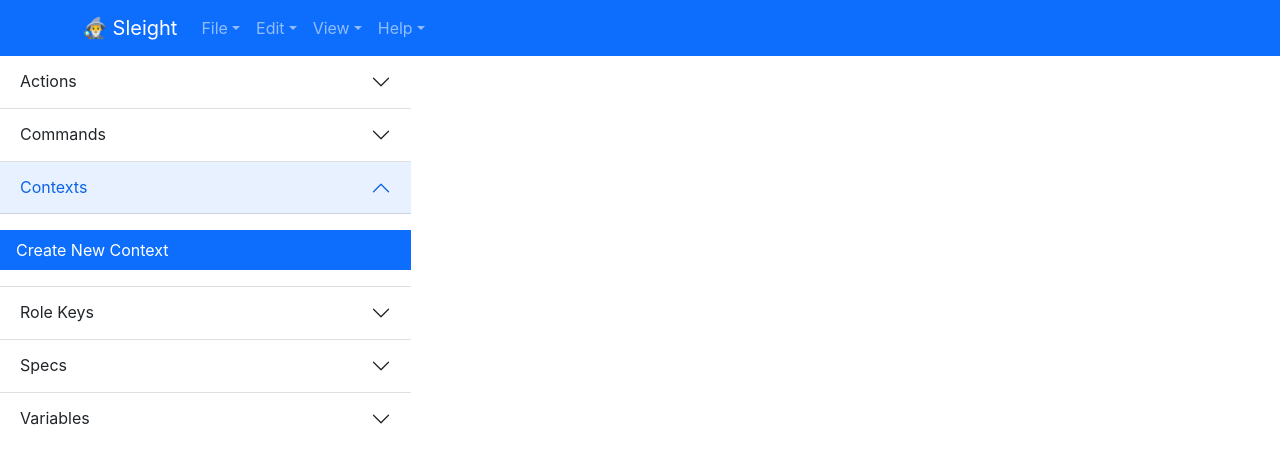
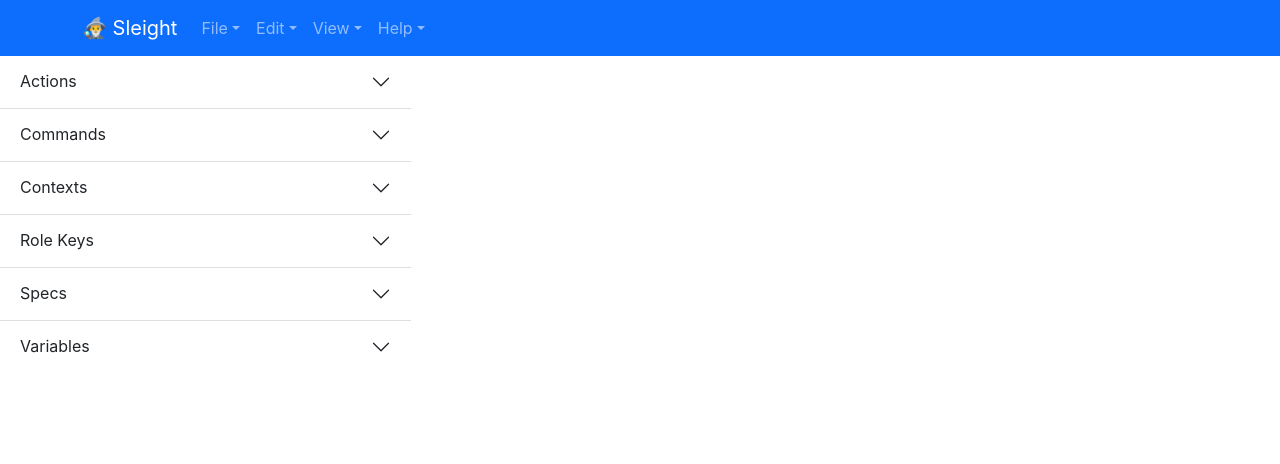
Before and after one commit to synkarius/sleight, a React (Create React App) app: page / in a window 1280 px wide. Shown: the top 464 px of the page. Built offline with nearby package versions, Linux system fonts and the light colour scheme.

Commit message:
SLEIGHT-20: sidebar refactor

```diff
--- a/src/features/sidebar/SideBarGroupComponent.tsx
+++ b/src/features/sidebar/SideBarGroupComponent.tsx
@@ -2,11 +2,11 @@ import React from 'react';
 import { Accordion, ListGroup } from 'react-bootstrap';
 import { useAppDispatch } from '../../app/hooks';
 import { setFocus } from '../menu/focus/focus-reducers';
-import { ItemGroup } from './SidebarComponent';
+import { SidebarSection } from './sidebar';
 
 export const SideBarGroupComponent: React.FC<{
   key: string | number;
-  group: ItemGroup;
+  group: SidebarSection;
   eventKey: string;
   clearAllFn: () => void;
 }> = (props) => {
--- a/src/features/sidebar/SidebarComponent.tsx
+++ b/src/features/sidebar/SidebarComponent.tsx
@@ -1,6 +1,5 @@
 import { Accordion } from 'react-bootstrap';
 import { useAppDispatch, useAppSelector } from '../../app/hooks';
-import { Ided, Named } from '../domain';
 import {
   clearEditingAction,
   createNewEditingAction,
@@ -9,6 +8,7 @@ import {
 import { createSendKeyPressAction } from '../model/action/send-key/send-key';
 import { createCommand } from '../model/command/command';
 import {
+  clearEditingCommand,
   createNewEditingCommand,
   selectCommand,
 } from '../model/command/command-reducers';
@@ -40,16 +40,7 @@ import {
 import { SideBarGroupComponent } from './SideBarGroupComponent';
 import { createContext } from '../model/context/context';
 import { createRoleKey } from '../model/role-key/role-key';
-
-interface Item extends Named, Ided {}
-
-export interface ItemGroup {
-  type: string;
-  items: Item[];
-  createFn: () => void;
-  selectFn: (variableId: string) => void;
-  clearFn: () => void;
-}
+import { SidebarSection } from './sidebar';
 
 export const SidebarComponent = () => {
   const dispatch = useAppDispatch();
@@ -60,49 +51,40 @@ export const SidebarComponent = () => {
   const specsSaved = useAppSelector((state) => state.spec.saved);
   const variablesSaved = useAppSelector((state) => state.variable.saved);
 
-  const actions = Object.values(actionsSaved);
-  const commands = Object.values(commandsSaved);
-  const contexts = Object.values(contextsSaved);
-  const specs = Object.values(specsSaved);
-  const roleKeys = Object.values(roleKeysSaved).map((rk) => {
-    return { id: rk.id, name: rk.value };
-  });
-  const variables = Object.values(variablesSaved);
-
-  // TODO: move these elsewhere & restructure
-  const groups: ItemGroup[] = [
-    {
+  const actionSection: SidebarSection = {
     type: ElementType.ACTION,
-      items: actions,
+    items: Object.values(actionsSaved),
     createFn: () =>
       dispatch(createNewEditingAction(createSendKeyPressAction())),
     selectFn: (id) => dispatch(selectAction(id)),
     clearFn: () => dispatch(clearEditingAction()),
-    },
-    {
+  };
+  const commandSection: SidebarSection = {
     type: ElementType.COMMAND,
-      items: commands,
+    items: Object.values(commandsSaved),
     createFn: () => dispatch(createNewEditingCommand(createCommand())),
     selectFn: (id) => dispatch(selectCommand(id)),
-      clearFn: () => dispatch(clearEditingContext()),
-    },
-    {
+    clearFn: () => dispatch(clearEditingCommand()),
+  };
+  const contextSection: SidebarSection = {
     type: ElementType.CONTEXT,
-      items: contexts,
+    items: Object.values(contextsSaved),
     createFn: () => dispatch(createNewEditingContext(createContext())),
     selectFn: (id) => dispatch(selectContext(id)),
     clearFn: () => dispatch(clearEditingContext()),
-    },
-    {
+  };
+  const roleKeySection: SidebarSection = {
     type: ElementType.ROLE_KEY,
-      items: roleKeys,
+    items: Object.values(roleKeysSaved).map((rk) => {
+      return { id: rk.id, name: rk.value };
+    }),
     createFn: () => dispatch(createNewEditingRoleKey(createRoleKey())),
     selectFn: (id) => dispatch(selectRoleKey(id)),
     clearFn: () => dispatch(clearEditingRoleKey()),
-    },
-    {
+  };
+  const specSection: SidebarSection = {
     type: ElementType.SPEC,
-      items: specs,
+    items: Object.values(specsSaved),
     createFn: () => {
       // TODO: this way creates orphan selectors - clean them up
       const selector = createSelector();
@@ -112,26 +94,32 @@ export const SidebarComponent = () => {
     },
     selectFn: (id) => dispatch(selectSpec(id)),
     clearFn: () => dispatch(clearEditingSpec()),
-    },
-    {
+  };
+  const variableSection: SidebarSection = {
     type: ElementType.VARIABLE,
-      items: variables,
+    items: Object.values(variablesSaved),
     createFn: () => dispatch(createNewEditingVariable(createText())),
     selectFn: (variableId) => dispatch(selectVariable(variableId)),
     clearFn: () => dispatch(clearEditingVariable()),
-    },
+  };
+
+  const groups: SidebarSection[] = [
+    actionSection,
+    commandSection,
+    contextSection,
+    roleKeySection,
+    specSection,
+    variableSection,
   ];
 
-  const clearAllWorkspaces = () => groups.forEach((group) => group.clearFn());
-
   return (
-    <Accordion defaultActiveKey={['2']} flush alwaysOpen>
+    <Accordion /*defaultActiveKey={['2']}*/ flush alwaysOpen>
       {groups.map((group, index) => (
         <SideBarGroupComponent
           key={group.type}
           eventKey={'' + index}
           group={group}
-          clearAllFn={clearAllWorkspaces}
+          clearAllFn={() => groups.forEach((group) => group.clearFn())}
         />
       ))}
     </Accordion>
--- /dev/null
+++ b/src/features/sidebar/sidebar.ts
@@ -0,0 +1,11 @@
+import { Ided, Named } from '../domain';
+
+interface IdedAndNamed extends Ided, Named {}
+
+export interface SidebarSection {
+  type: string;
+  items: IdedAndNamed[];
+  createFn: () => void;
+  selectFn: (variableId: string) => void;
+  clearFn: () => void;
+}
```
Lines whose indentation alone changed are shown as unchanged.
